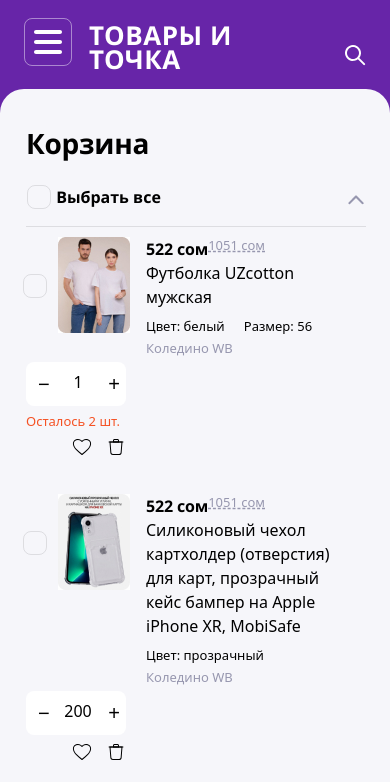
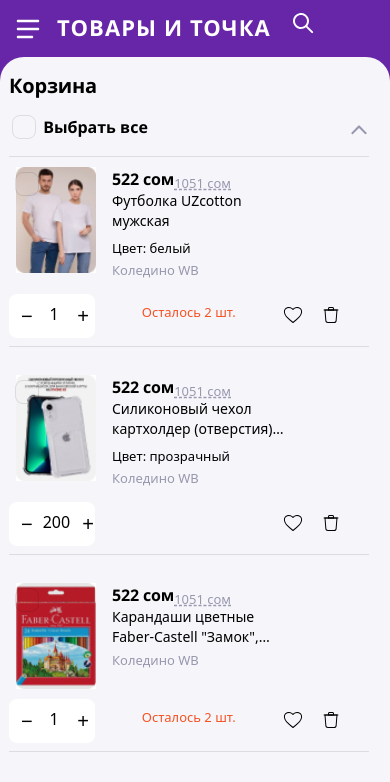
Before and after one commit to ddgrgrv/wb-test, a plain HTML site: page L0/index.html in a window 390 px wide. Shown: the top 782 px of the page. Drawn offline with Linux system fonts and the light colour scheme.

Commit message:
add mob styles

```diff
--- a/L0/index.html
+++ b/L0/index.html
@@ -12,12 +12,17 @@
     <div class="container">
         <header class="header">
             <nav class="menu">
-                <svg width="48" height="48" viewBox="0 0 48 48" fill="none" xmlns="http://www.w3.org/2000/svg">
+                <svg class="menu-svg-desctop" width="48" height="48" viewBox="0 0 48 48" fill="none" xmlns="http://www.w3.org/2000/svg">
                     <path d="M10 14C10 12.8954 10.8954 12 12 12H36C37.1046 12 38 12.8954 38 14C38 15.1046 37.1046 16 36 16H12C10.8954 16 10 15.1046 10 14Z" fill="white"/>
                     <path d="M10 24C10 22.8954 10.8954 22 12 22H36C37.1046 22 38 22.8954 38 24C38 25.1046 37.1046 26 36 26H12C10.8954 26 10 25.1046 10 24Z" fill="white"/>
                     <path d="M10 34C10 32.8954 10.8954 32 12 32H36C37.1046 32 38 32.8954 38 34C38 35.1046 37.1046 36 36 36H12C10.8954 36 10 35.1046 10 34Z" fill="white"/>
                     <rect x="0.5" y="0.5" width="47" height="47" rx="7.5" stroke="white" stroke-opacity="0.45"/>
-                    </svg>
+                </svg>
+                <svg class="menu-svg-mob" width="24" height="20" viewBox="0 0 24 20" fill="none" xmlns="http://www.w3.org/2000/svg">
+                    <path fill-rule="evenodd" clip-rule="evenodd" d="M0.75 2C0.75 1.30964 1.30964 0.75 2 0.75H22C22.6904 0.75 23.25 1.30964 23.25 2C23.25 2.69036 22.6904 3.25 22 3.25H2C1.30964 3.25 0.75 2.69036 0.75 2Z" fill="white"/>
+                    <path fill-rule="evenodd" clip-rule="evenodd" d="M0.75 10C0.75 9.30964 1.30964 8.75 2 8.75H22C22.6904 8.75 23.25 9.30964 23.25 10C23.25 10.6904 22.6904 11.25 22 11.25H2C1.30964 11.25 0.75 10.6904 0.75 10Z" fill="white"/>
+                    <path fill-rule="evenodd" clip-rule="evenodd" d="M0.75 18C0.75 17.3096 1.30964 16.75 2 16.75H16C16.6904 16.75 17.25 17.3096 17.25 18C17.25 18.6904 16.6904 19.25 16 19.25H2C1.30964 19.25 0.75 18.6904 0.75 18Z" fill="white"/>
+                </svg>
             </nav>
             <h2 class="header__title">Товары и точка</h2>
             <input type="text" class="search" placeholder="Я ищу ...">
@@ -43,7 +48,7 @@
                 <details class="details-top" open>
                     <summary class="details__summary">
                         <div>
-                            <label class="summary-label label-padding">
+                            <label class="summary-label label-padding mob-padding">
                                 <input id="select-all" class="group-checkbox summary-checkbox" type="checkbox">
                                 <span class="summary-checkbox-mask"></span>
                                 Выбрать все</label>
@@ -55,7 +60,7 @@
                             <div  class="list-item__inner">
                                 <label class="summary-label label-padding">
                                     <input class="summary-checkbox group-checkbox" type="checkbox">
-                                    <span class="summary-checkbox-mask"></span>
+                                    <span class="summary-checkbox-mask mob-checkbox"></span>
                                 </label>
                                 <img class="list-item__img" src="/L0/img/list-item__img_1.jpg" alt="">
                                 <div class="product-info">
@@ -123,7 +128,7 @@
                             <div class="list-item__inner">
                                 <label class="summary-label label-padding">
                                     <input class="group-checkbox summary-checkbox" type="checkbox">
-                                    <span class="summary-checkbox-mask"></span>
+                                    <span class="summary-checkbox-mask mob-checkbox"></span>
                                 </label>
                                 <img class="list-item__img" src="/L0/img/list-item__img-2.jpg" alt="">
                             <div class="product-info">
@@ -189,7 +194,7 @@
                             <div class="list-item__inner">
                                 <label class="summary-label label-padding">
                                     <input class="group-checkbox summary-checkbox" type="checkbox">
-                                    <span class="summary-checkbox-mask"></span>
+                                    <span class="summary-checkbox-mask mob-checkbox"></span>
                                 </label>
                                 <img class="list-item__img" src="/L0/img/list-item__img-3.jpg" alt="">
                                 <div class="product-info">
--- a/L0/styles/style.css
+++ b/L0/styles/style.css
@@ -23,6 +23,9 @@
 
 .menu{
     margin-right: 17px;
+}
+.menu-svg-mob{
+    display: none;
 }
 
 /* Стилизация всплывающих подсказок */
@@ -912,29 +915,65 @@
     }
 
     .inner {
-        flex-basis: 77%;
+        flex-basis: 66%;
         margin-right: 24px;
     }
 
     .list-item{
-        margin-bottom: 34px;
+        margin-bottom: 28px;
     }
 
     .list-item__inner{
-        flex-basis: 70%;
+        flex-basis: 71%;
     }
 
     .right{
-        flex-basis: 40%;
+        flex-basis: 39%;
     }
 
     .product-info{
-        width: 61%;
+        width: 65%;
     }
 
     .details-top{
-        margin-bottom: 48px;
+        margin-bottom: 33px;
     }
+
+    .group-btn {
+        margin-right: 18px;
+    }
+
+    .btn-inner {
+        display: flex;
+        justify-content: flex-end;
+        align-items: baseline;
+        margin-right: 0;
+        padding-left: 2px;
+    }
+
+    .delivery-content {
+        width: 85%;
+    }
+
+    .delivery {
+        padding: 16px 21px 11px 21px;
+    }
+
+    .form{
+        width: 100%;
+    }
+
+    .aside{
+        padding: 16px 24px 16px 29px;
+    }
+    .details-bottom-mb {
+        margin-bottom: 32px;
+        justify-content: flex-start;
+    }
+
+    /* .details-bottom__item {
+        flex-basis: 83%;
+    } */
 
     .delivery-desc{
         flex-basis: 64%;
@@ -942,12 +981,31 @@
 }
 
 @media(max-width: 980px){
+    .header{
+        padding: 13px 16px 18px 16px;
+    }
+
     .inner{
         margin-right: 0;
     }
 
     .main{
         flex-direction: column;
+        padding: 0 21px 48px 9px;
+    }
+
+    .menu-svg-desctop{
+        display: none;
+    }
+
+    .menu-svg-mob{
+        display: block;
+    }
+
+    .main__title{
+        font-size: 20px;
+        line-height: 28px;
+        margin: 15px 0 15px 0;
     }
 
     .btn-inner{
@@ -956,18 +1014,83 @@
 
     .list-item{
         flex-direction: column;
+        border-bottom: 1px solid var(--grey-border-color);
+        padding-bottom: 8px;
+    }
+
+    .right-btn-inner{
+        justify-content: flex-start;
+        width: 24%;
+    }
+
+    .right-inner{
+        width: 100%;
+        display: flex;
+        flex-direction: row;
+        align-items: center;
+        justify-content: space-between;
+    }
+
+    .summary-checkbox-mask{
+        margin-left: -31px;
+    }
+
+    .mob-checkbox{
+        margin: 5px 0 0 -1px;
+    }
+
+    .label-padding{
+        padding: 0;
+    }
+
+    .mob-padding{
+        padding-left: 23px;
+    }
+
+    .product-name{
+        font-size: 14px;
+        line-height: 20px;
+        display: block;
+        display: -webkit-box;
+        max-width: 180px;
+        -webkit-line-clamp: 2; /* количество строк */
+        -webkit-box-orient: vertical;
+        overflow: hidden;
+        text-overflow: ellipsis;
+    }
+
+    .product-size{
+    display: none;
     }
 
     .list-item__price-mob{
         flex-direction: row;
         display: flex;
+        align-items: flex-end;
     }
+
+    .list-item__img{
+        width: 80px;
+        height: 106px;
+        margin-left: 0;
+    }
+
+    .list-item__inner:first-child{
+        margin-bottom: 10px;
+    }
+
 
     .mob-inner{
         display: flex;
     }
+
     .search-mob{
         display: block;
+    }
+
+    .list-item__counter{
+        width: 86px;
+        margin: 0;
     }
 
     .user,.shop-cart, .search, .product-company, .list-item__price{
@@ -976,9 +1099,10 @@
 
     .header__title{
         width: fit-content;
-        font-size: 26px;
+        font-size: 22px;
         font-weight: 600;
         line-height: 24px;
-        letter-spacing: 0.02em;
+        letter-spacing: 0.05em;
+        margin-right: 22px;
     }
 }
```
Also changed, not shown: L0/img/mob-list-item__img_1.jpg (added), L0/img/mob-list-item__img_2.jpg (added), L0/img/mob-list-item__img_3.jpg (added).
